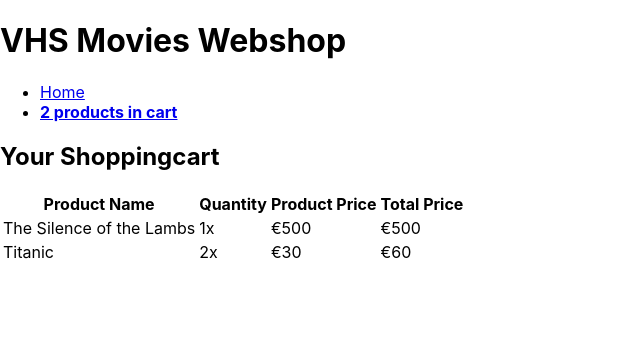
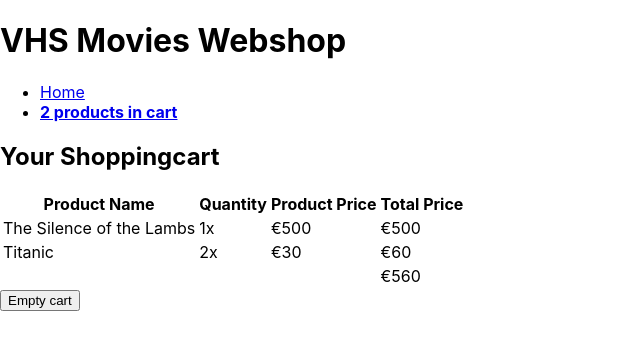
Before and after one commit to mir4cles/vhs-webshop, a React (Create React App) app: page /shopping-cart in a window 1280 px wide. Shown: the top 350 px of the page, without its empty margins (0-640 px from the left). Built offline with nearby package versions, Linux system fonts and the light colour scheme.

Commit message:
Added empty cart button + tablerow with total price in shoppingCart page

```diff
--- a/src/pages/ShoppingCart.js
+++ b/src/pages/ShoppingCart.js
@@ -1,11 +1,19 @@
 import React from "react";
-import { useSelector } from "react-redux";
+import { useSelector, useDispatch } from "react-redux";
 import { selectShoppingCart } from "../store/selectors";
+import { emptyShoppingCart } from "../store/shoppingCart/actions";
 
 export default function ShoppingCart() {
   const cart = useSelector(selectShoppingCart);
+  const totalPriceArray = cart.map((item) => {
+    return item.product.price * item.quantity;
+  });
 
-  //console.log("cart looks like:", cart);
+  const dispatch = useDispatch();
+  //   console.log("cart looks like:", totalPriceArray);
+  function emptyCart() {
+    dispatch(emptyShoppingCart());
+  }
 
   return (
     <div>
@@ -32,8 +40,20 @@
                   </tr>
                 );
               })}
+              <tr>
+                <td></td>
+                <td></td>
+                <td></td>
+                <td>
+                  {cart.length
+                    ? "€" +
+                      totalPriceArray.reduce((acc, current) => acc + current)
+                    : ""}
+                </td>
+              </tr>
             </tbody>
           </table>
+          <button onClick={emptyCart}>Empty cart</button>
         </section>
       </div>
     </div>
--- /dev/null
+++ b/src/store/shoppingCart/actions.js
@@ -0,0 +1,3 @@
+export function emptyShoppingCart() {
+  return { type: "empty_cart" };
+}
--- a/src/store/shoppingCart/reducer.js
+++ b/src/store/shoppingCart/reducer.js
@@ -11,7 +11,9 @@
 
 export default function shoppingCartSliceReducer(state = initialState, action) {
   switch (action.type) {
-    // case
+    case "empty_cart": {
+      return [];
+    }
     default: {
       return state;
     }
```
